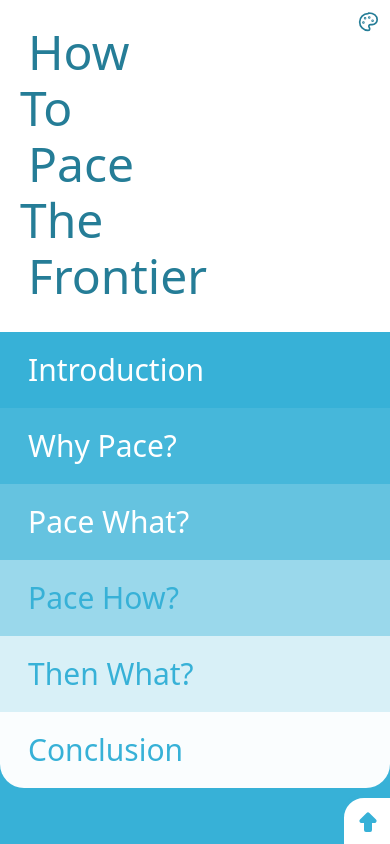
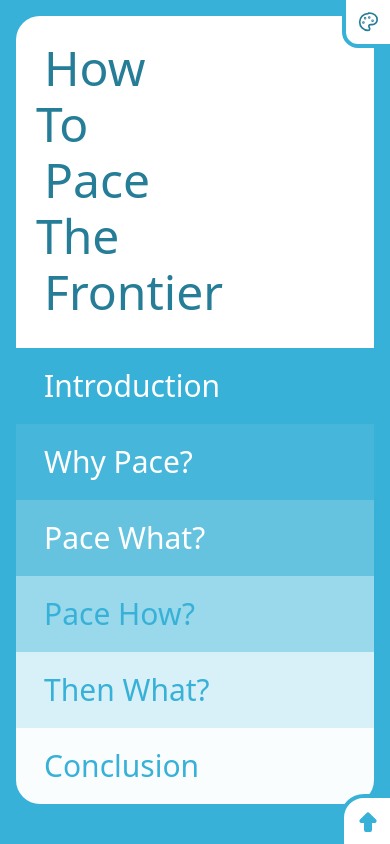
Before and after one commit to paradigm-3-institute/pace, an Astro site: page / in a window 390 px wide. Shown: the top 844 px of the page. Built offline with nearby package versions, Linux system fonts and the light colour scheme; Astro itself is replaced by a stand-in of ours.

Commit message:
improved ipad and mobile

```diff
--- a/src/components/ColorEditor.astro
+++ b/src/components/ColorEditor.astro
@@ -13,7 +13,7 @@ const colorVars = [
   id="color-editor-toggle"
   type="button"
   aria-label="Edit page colors"
-  class="fixed top-0 right-0 z-50 flex h-11 w-11 items-center justify-center bg-white rounded-bl-xl"
+  class="fixed -top-1 -right-1 z-50 flex h-13 w-13 items-center justify-center bg-white border-4 border-from rounded-bl-2xl"
 >
   <svg
     xmlns="http://www.w3.org/2000/svg"
--- a/src/pages/index.astro
+++ b/src/pages/index.astro
@@ -41,8 +41,8 @@ const sections = await Promise.all(
   title="How to Pace The Frontier"
   description="A field guide to spending your effort budget across a long distance."
 >
-  <aside class="md:fixed w-full md:w-76 md:h-dvh overflow-auto">
-    <hgroup class="p-7 pb-8 bg-background">
+  <aside class="md:fixed w-full p-4 md:p-0 md:w-60 lg:w-76 md:h-dvh overflow-auto">
+    <hgroup class="p-7 pb-8 bg-background rounded-t-3xl md:rounded-none">
       <h1 class="text-5xl capitalize font-light grid gap-2">
         <div>How</div>
         <div class="-ml-2">to</div>
@@ -63,7 +63,7 @@ const sections = await Promise.all(
     </nav>
   </aside>
 
-  <main class="w-full md:pl-82 md:pr-6 px-4 py-24">
+  <main class="w-full md:pl-67 lg:pl-83 md:pr-6 px-4 py-8 lg:py-24">
     <article class="max-w-220 2xl:max-w-260 bg-background mx-auto rounded-3xl p-2 lg:py-16 lg:px-12">
       {
         sections.map(({ id, label, textClass, content }) => (
```
